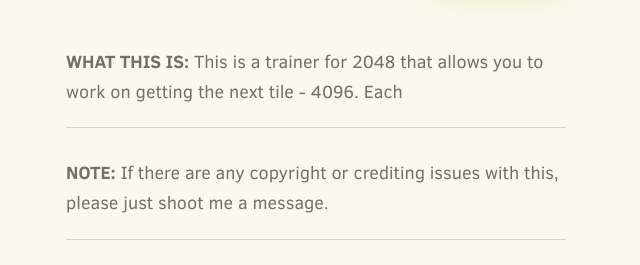
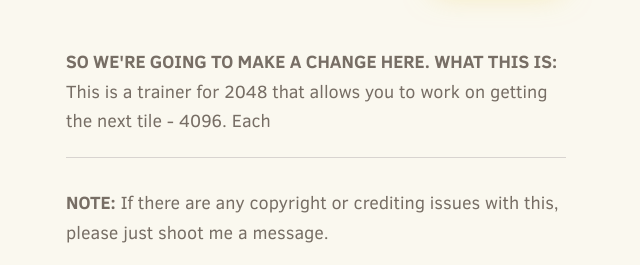
Before and after one commit to jamespeterthornton/4096, a plain HTML site: page index.html in a window 1280 px wide. Shown: the part 777-1042 px from the top of the page, without its empty margins (324-964 px from the left). Drawn offline with Linux system fonts and the light colour scheme.

Commit message:
Change 1

```diff
--- a/index.html
+++ b/index.html
@@ -74,7 +74,8 @@
     </div>
 
     <p class="game-explanation">
-      <strong class="important">What this is:</strong> This is a trainer for 2048 that allows you to work on getting the next tile - 4096. Each
+      <strong class="important">So we're going to make a change here.
+      What this is:</strong> This is a trainer for 2048 that allows you to work on getting the next tile - 4096. Each
     </p>
     <hr>
     <p>
```
